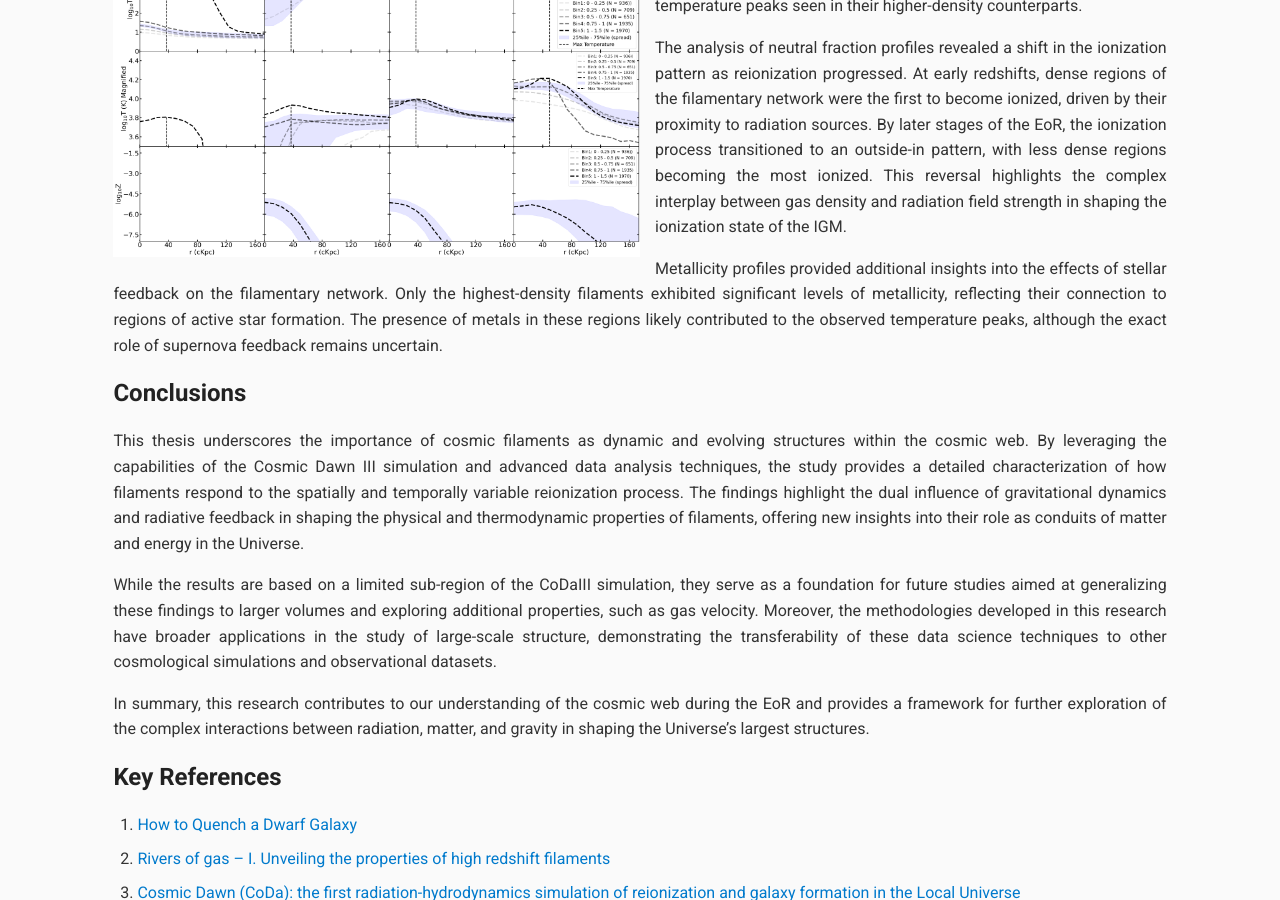
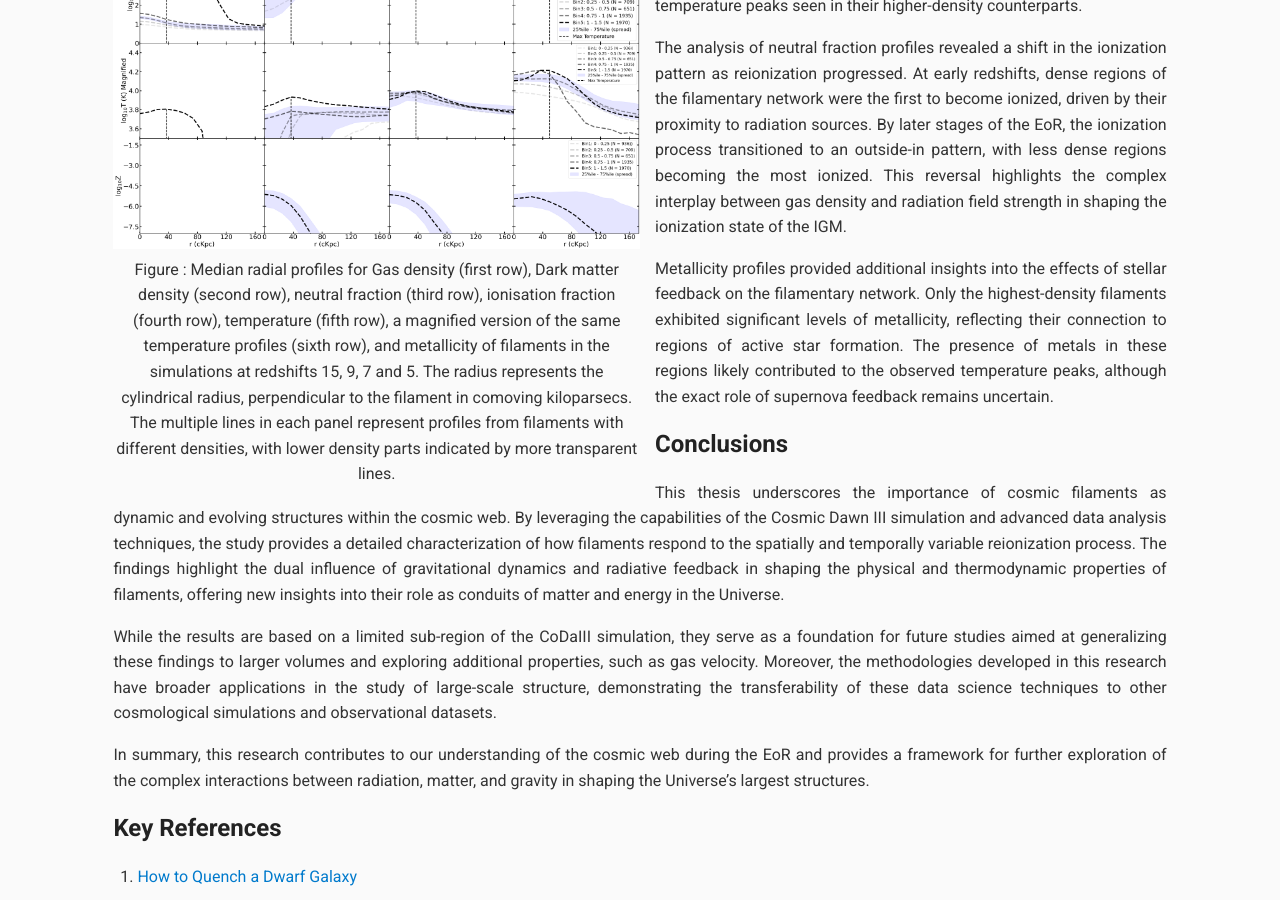
Before and after one commit to vishrut-b/Master-Thesis, a Jekyll site: the page built from index.md, in a window 1280 px wide and 900 px high, scrolled down 2284 px. Built offline with Jekyll 4.4.1, drawn with Linux system fonts in a browser that asks for light colours; our own code applies the rules of GitHub Pages for plain Markdown files.

Commit message:
Update index.md

```diff
--- a/index.md
+++ b/index.md
@@ -79,7 +79,14 @@ properties over time.
 
 ## Results
 
-<img src="assets/css/profiles.png" alt="Elbow Method Graph" style="width:50%; float:left; margin:0 15px 15px 0;">
+<figure style="width: 50%; float: left; margin: 0 15px 15px 0;">
+  <img src="assets/css/profiles.png" alt="Elbow Method Graph" style="width: 100%;">
+  <figcaption style="text-align: center;">Figure : Median radial profiles for Gas density (first row), Dark matter density (second row), neutral fraction (third row),
+ionisation fraction (fourth row), temperature (fifth row), a magnified version of the same temperature profiles
+(sixth row), and metallicity of filaments in the simulations at redshifts 15, 9, 7 and 5. The radius represents the
+cylindrical radius, perpendicular to the filament in comoving kiloparsecs. The multiple lines in each panel represent profiles from filaments with
+different densities, with lower density parts indicated by more transparent lines. </figcaption>
+</figure>
 
 The study revealed several important trends in the evolution of cosmic filaments. As the Universe transitioned from a neutral to an ionized state, the density distribution of the filamentary network changed significantly. Higher-density filaments became more prevalent over time, reflecting the effects of gravitational collapse and radiative feedback from ionizing sources. By contrast, lower-density regions of the network diminished, likely due to the combined effects of radiation pressure and the hierarchical growth of structure.
 
```
